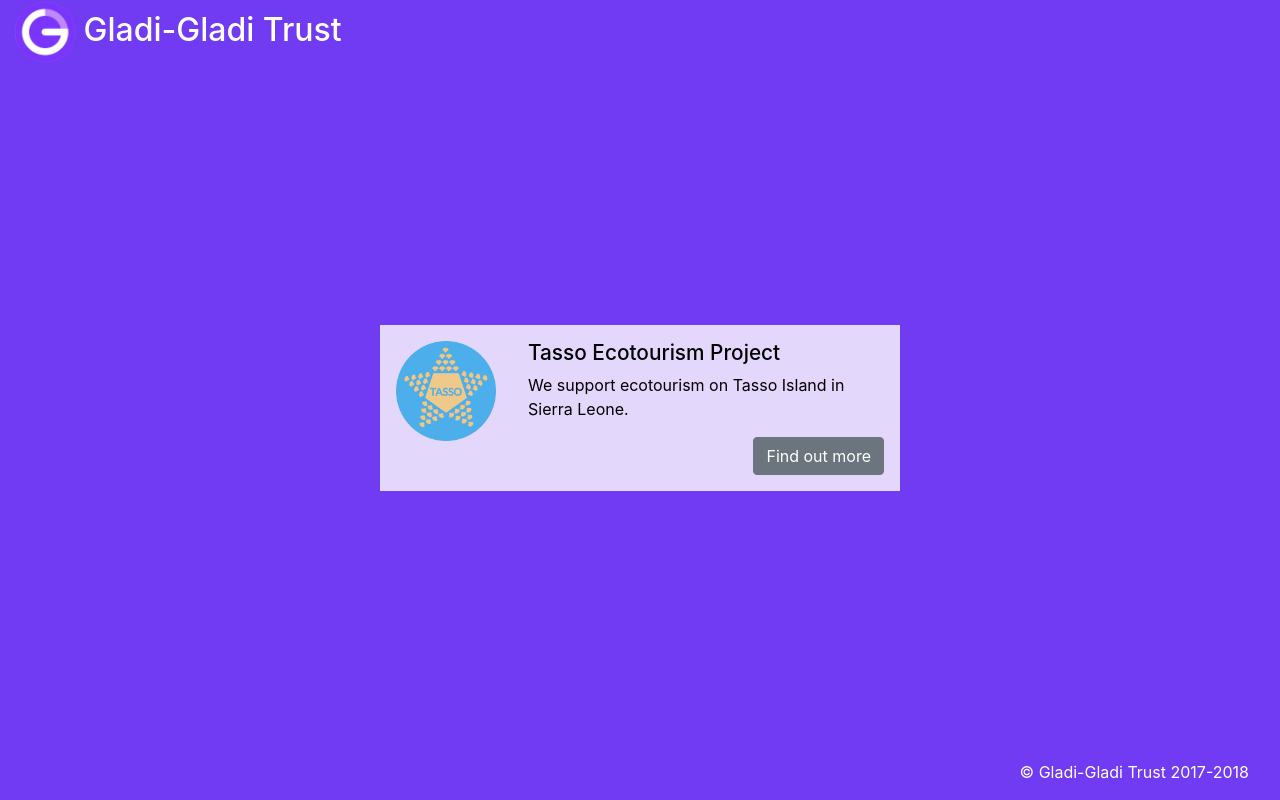
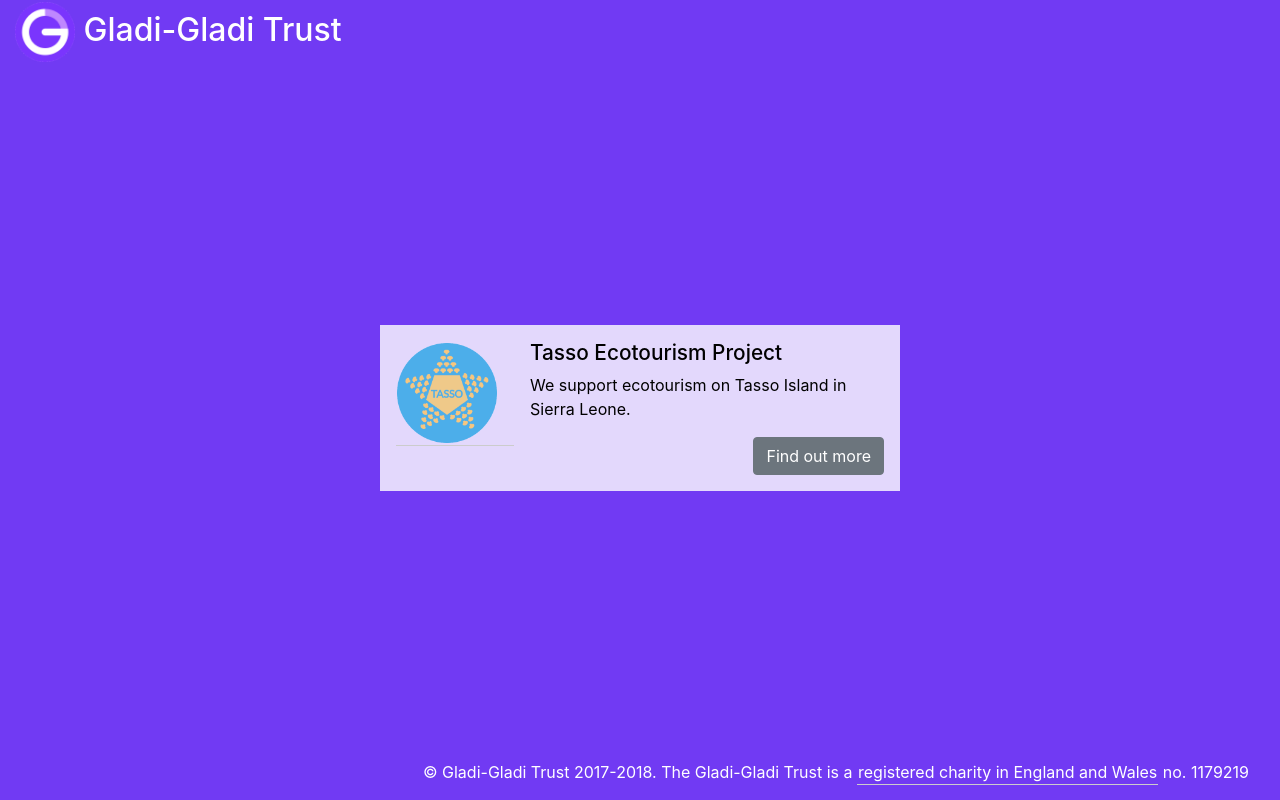
Before and after one commit to billhorsman/gladi, a Nuxt app: page / in a window 1280 px wide. Built offline with nearby package versions, Linux system fonts and the light colour scheme.

Commit message:
Add Charity Commission link in footer

```diff
--- a/layouts/default.vue
+++ b/layouts/default.vue
@@ -8,7 +8,7 @@
     </header>
     <nuxt/>
     <footer>
-      &copy; Gladi-Gladi Trust 2017-2018
+      &copy; Gladi-Gladi Trust 2017-2018. The Gladi-Gladi Trust is a <a href="https://www.gov.uk/government/organisations/charity-commission">registered charity in England and Wales</a> no. 1179219
     </footer>
   </section>
 </template>
@@ -55,5 +55,20 @@
     padding: 1rem;
     text-align: right;
     width: 100%;
+    a {
+      color: white;
+    }
+  }
+  a {
+    border-bottom: 1px solid #ccc;
+    padding: 2px 1px;
+    text-decoration: none;
+    transition: all .3s;
+    &:hover {
+      background: rgba(255, 255, 255, .1);
+      border-color: white;
+      color: white;
+      text-decoration: none;
+    }
   }
 </style>
```
